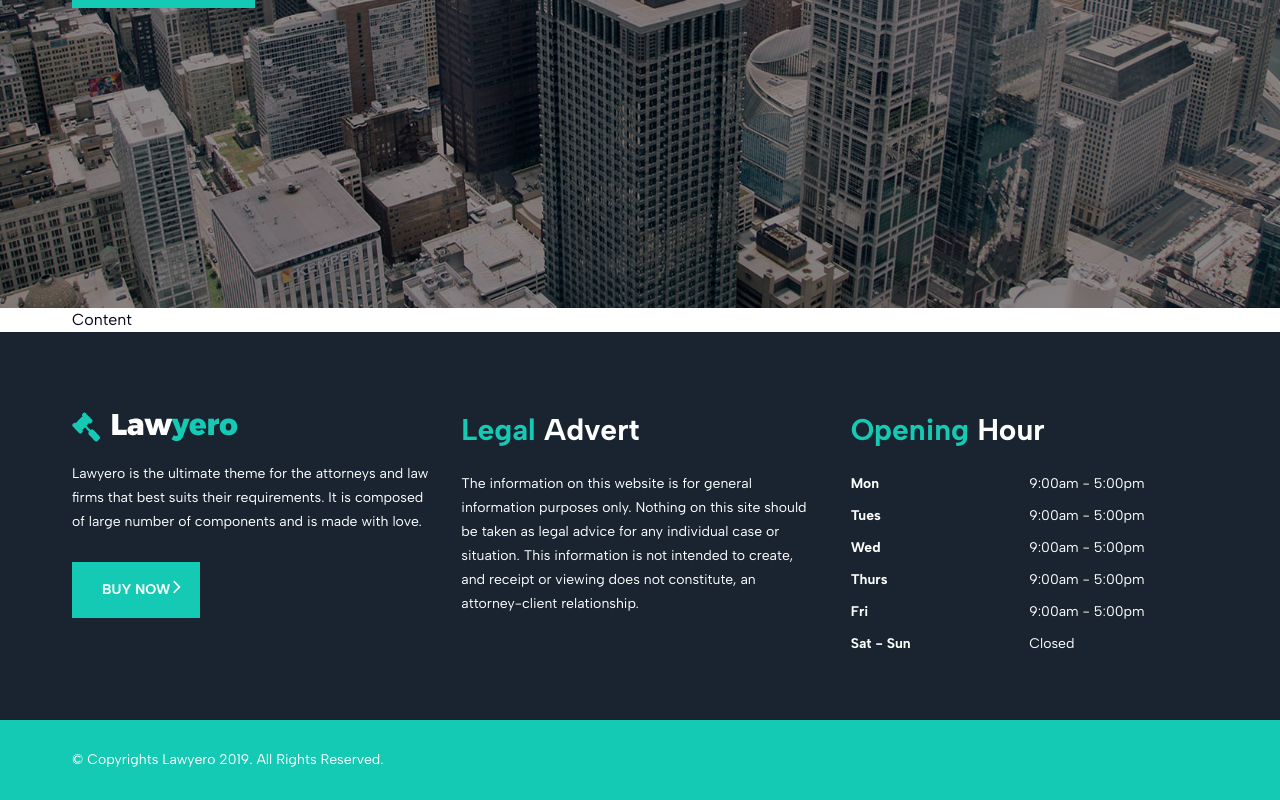
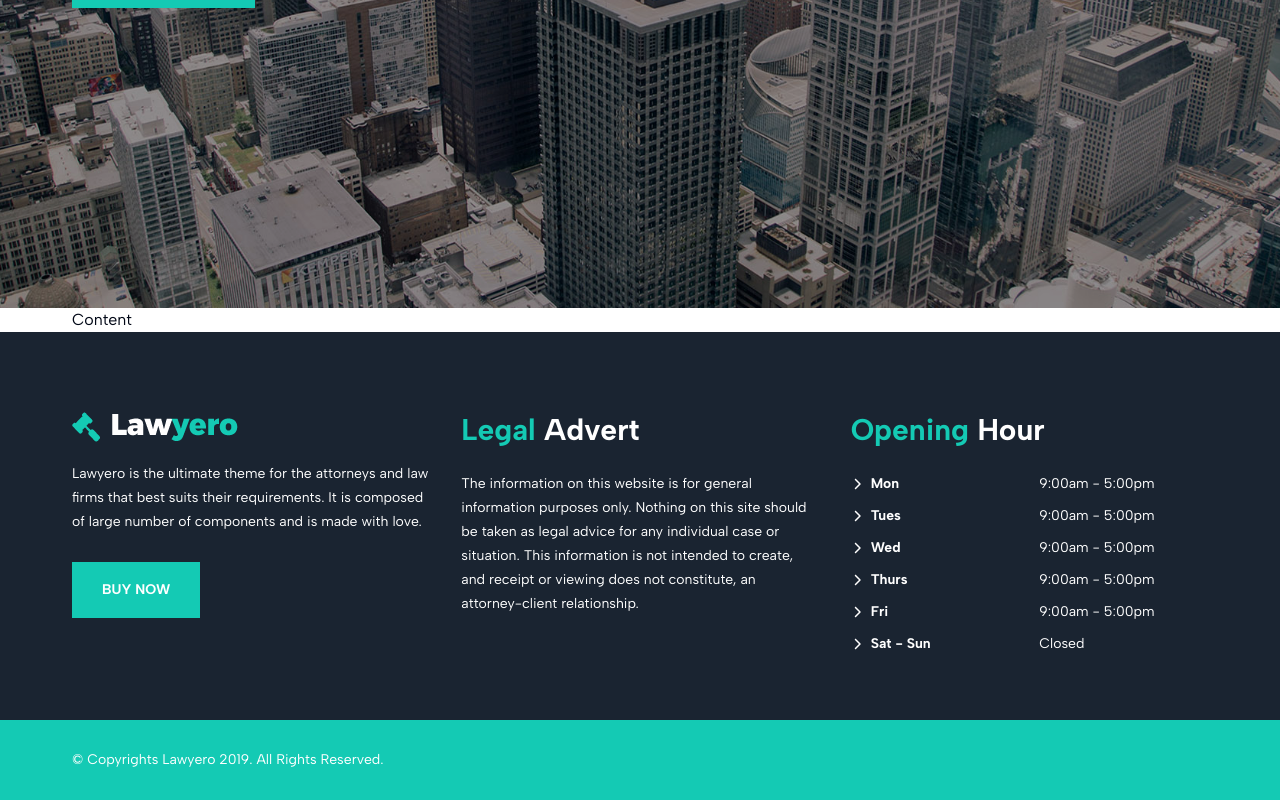
Before and after one commit to kod-man/law, a Next.js app: page / in a window 1280 px wide. Shown: the part 638-1438 px from the top of the page. Built offline with nearby package versions, Linux system fonts and the light colour scheme.

Commit message:
footer button fixed

```diff
--- a/components/shared/footer.tsx
+++ b/components/shared/footer.tsx
@@ -22,13 +22,13 @@ const Footer = () => {
                   </p>
                 </div>
                 <Link
-                  className="bg-primary-main text-sm font-bold uppercase text-white hover:text-[#14cab4] py-4 px-7 inline-block border-2 border-[#14cab4] hover:bg-transparent relative transition-padding duration-300 ease-in-out hover:pr-11"
+                  className="group bg-primary-main text-sm font-bold uppercase text-white hover:text-[#14cab4] py-4 px-7 inline-block hover:pr-11 border-2 border-[#14cab4] hover:bg-transparent relative transition-padding duration-300 ease-in-out hover:pr-11"
                   href="#"
                 >
                   Buy Now
                   <FontAwesomeIcon
                     icon="chevron-right"
-                    className="w-3 absolute"
+                    className="w-3 absolute top-1/2 opacity-0 right-1/3 -translate-y-1/2 group-hover:right-5 group-hover:opacity-100 h-[15px]"
                   />
                 </Link>
               </div>
@@ -52,27 +52,51 @@ const Footer = () => {
                 <span className="text-[#14cab4] font-bold">Opening </span> Hour
               </h3>
               <ul className="text-white text-sm leading-6">
-                <li className="flex my-2">
+                <li className="flex my-2 pl-5 relative">
+                  <FontAwesomeIcon
+                      icon="chevron-right"
+                      className="w-3 h-[12px] absolute top-1/2 left-0 -translate-y-1/2"
+                    />
                   <span className="w-1/2 font-bold">Mon</span>
                   <span className="w-1/2">9:00am - 5:00pm</span>
                 </li>
-                <li className="flex my-2">
+                <li className="flex my-2 pl-5 relative">
+                  <FontAwesomeIcon
+                      icon="chevron-right"
+                      className="w-3 h-[12px] absolute top-1/2 left-0 -translate-y-1/2"
+                    />
                   <span className="w-1/2 font-bold">Tues</span>
                   <span className="w-1/2">9:00am - 5:00pm</span>
                 </li>
-                <li className="flex my-2">
+                <li className="flex my-2 pl-5 relative">
+                  <FontAwesomeIcon
+                      icon="chevron-right"
+                      className="w-3 h-[12px] absolute top-1/2 left-0 -translate-y-1/2"
+                    />
                   <span className="w-1/2 font-bold">Wed</span>
                   <span className="w-1/2">9:00am - 5:00pm</span>
                 </li>
-                <li className="flex my-2">
+                <li className="flex my-2 pl-5 relative">
+                  <FontAwesomeIcon
+                      icon="chevron-right"
+                      className="w-3 h-[12px] absolute top-1/2 left-0 -translate-y-1/2"
+                    />
                   <span className="w-1/2 font-bold">Thurs</span>
                   <span className="w-1/2">9:00am - 5:00pm</span>
                 </li>
-                <li className="flex my-2">
+                <li className="flex my-2 pl-5 relative">
+                  <FontAwesomeIcon
+                      icon="chevron-right"
+                      className="w-3 h-[12px] absolute top-1/2 left-0 -translate-y-1/2"
+                    />
                   <span className="w-1/2 font-bold">Fri</span>
                   <span className="w-1/2">9:00am - 5:00pm</span>
                 </li>
-                <li className="flex my-2">
+                <li className="flex my-2 pl-5 relative">
+                  <FontAwesomeIcon
+                      icon="chevron-right"
+                      className="w-3 h-[12px] absolute top-1/2 left-0 -translate-y-1/2"
+                    />
                   <span className="w-1/2 font-bold">Sat - Sun</span>
                   <span className="w-1/2">Closed</span>
                 </li>
```
